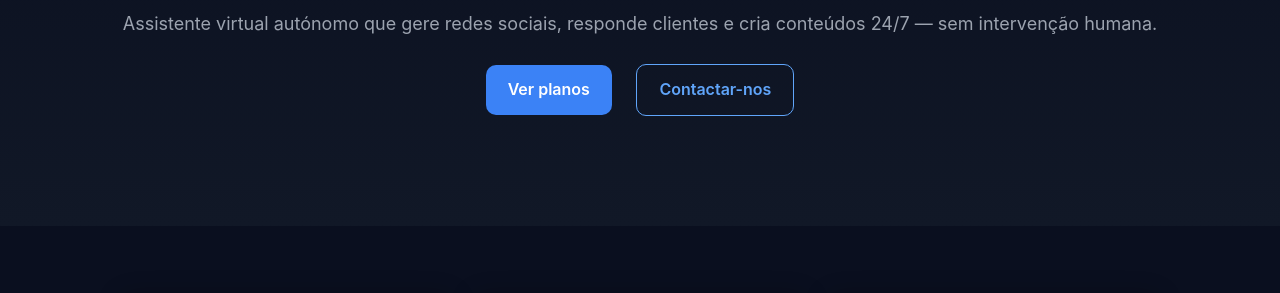
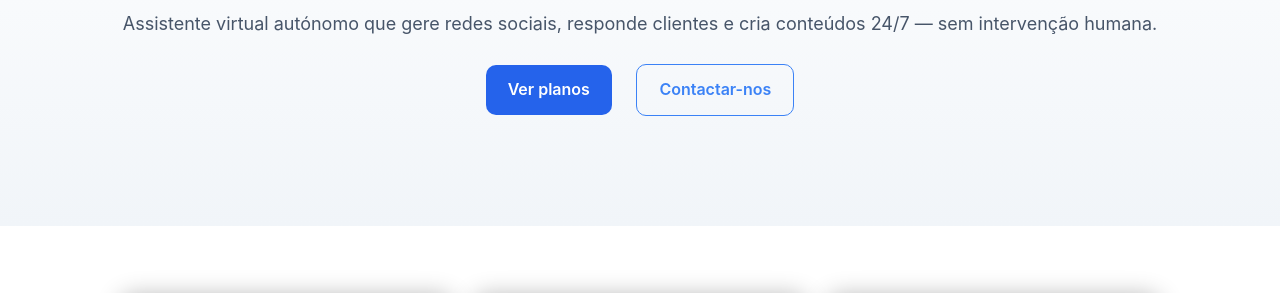
Before and after one commit to K21Assist/k21assist-site, a plain HTML site: page index.html in a window 1280 px wide. Shown: the part 213-506 px from the top of the page. Drawn offline with Linux system fonts and the light colour scheme.

Commit message:
Update styles.css

```diff
--- a/styles.css
+++ b/styles.css
@@ -1,12 +1,12 @@
 :root{
-  /* PALETA FUTURISTA (AZUL NEON + PRETO + CINZA) */
-  --bg:#0a0f1f;           /* azul preto moderno */
-  --bg-light:#111827;     /* cinza azulado */
-  --card:#1f2937;         /* cinza escuro */
-  --accent:#3b82f6;       /* azul neon */
-  --accent-light:#60a5fa; /* azul mais claro */
-  --text:#e5e7eb;         /* cinza claro */
-  --text-soft:#9ca3af;    /* cinza suave */
+    /* PALETA MODERNA CLARA (BRANCO + AZUL + CINZA) */
+    --bg:#ffffff;          /* fundo branco */
+    --bg-light:#f1f5f9;    /* cinza bem claro */
+    --card:#ffffff;        /* cards claros */
+    --accent:#2563eb;      /* azul forte */
+    --accent-light:#3b82f6;/* azul claro */
+    --text:#0f172a;        /* quase preto */
+    --text-soft:#475569;   /* cinza suave */
 }
 
 *{box-sizing:border-box;}
```
